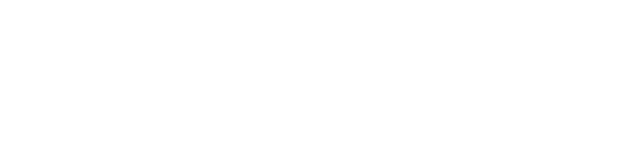
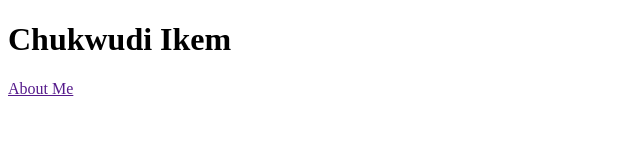
Before and after one commit to Super-Rogatory/portfolio, a plain HTML site: page index.html in a window 1280 px wide. Shown: the whole page, without its empty margins (0-640 px from the left). Drawn offline with Linux system fonts and the light colour scheme.

Commit message:
Working on the Page Structure 08/17/2020

```diff
--- a/index.html
+++ b/index.html
@@ -1 +1,33 @@
 <!DOCTYPE html>
+<html>
+    <head>
+        <title>Super-Rogatory</title>
+        <link href="css/style.css" type="text/css" rel="stylesheet"/>
+    </head>
+
+    <body>
+        <div id="page">
+            <header>
+                <h1>Chukwudi Ikem</h1>
+                <nav>
+                    <!-- Navigation Elements for Hyperlinks-->
+                    <section class="someStyleSelectorThatLinesUpTheElements">
+                        <p><a href="">About Me</a></p>
+                    </section>
+                </nav>
+            </header>
+
+            <main>
+
+            </main>
+
+            <footer>
+
+            </footer>
+
+
+        </div>
+    </body>
+
+
+</html>
```
Also changed, not shown: css/style.css (added).
